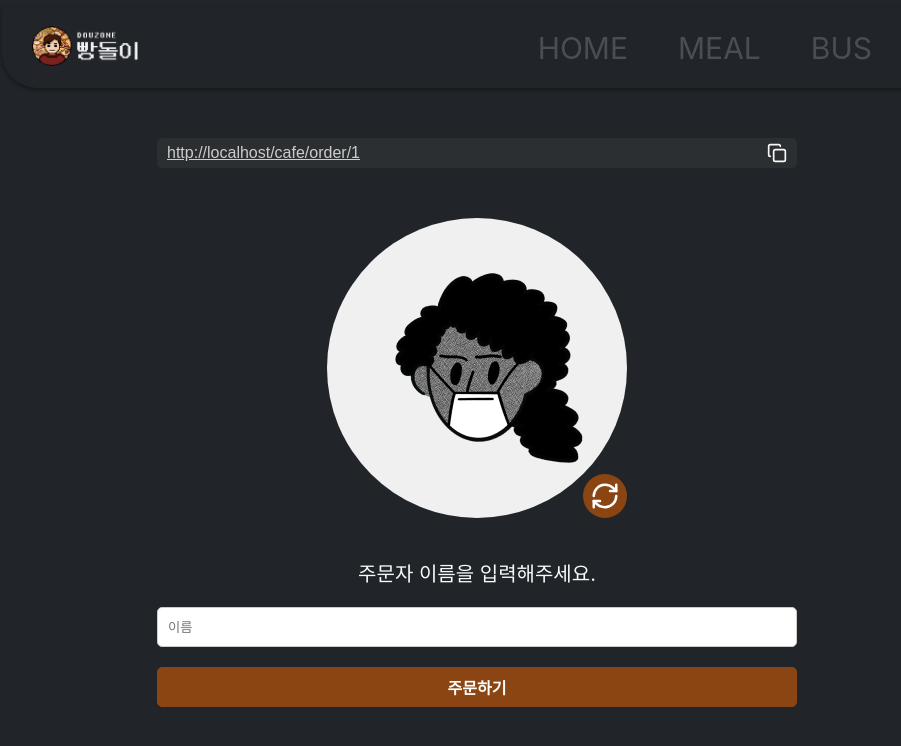
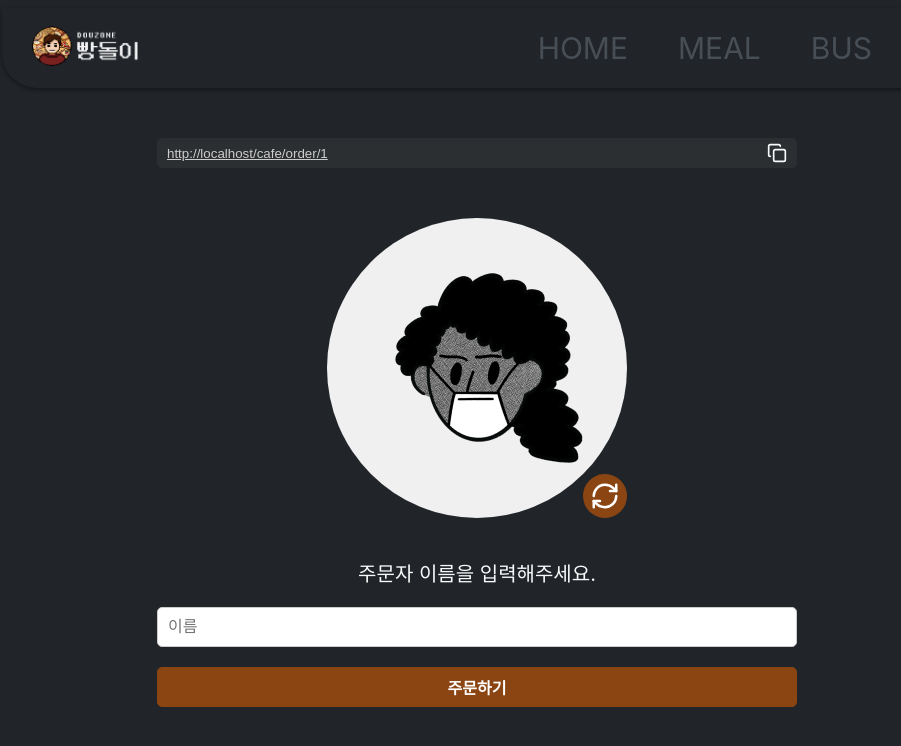
Before and after one commit to coldair426/cronut-web-deploy, a Next.js app: page /cafe/order/1 in a window 1280 px wide. Shown: the top 746 px of the page, without its empty margins (163-1064 px from the left). Built offline with nearby package versions, Linux system fonts and the light colour scheme; a web font is replaced by a local one.

Commit message:
chore: input 클릭시 화면 확대 이슈 수정

```diff
--- a/src/app/cafe/order/[id]/page.tsx
+++ b/src/app/cafe/order/[id]/page.tsx
@@ -15,6 +15,7 @@ const Input = styled.input`
     border-radius: 5px;
     padding: 0 10px;
     box-sizing: border-box;
+    font-size: 16px;
 `;
 
 const ReadOnlyInput = styled.input`
@@ -25,7 +26,6 @@ const ReadOnlyInput = styled.input`
     background-color: #2c2f31;
     text-decoration: underline;
     color: #ccc;
-    font-size: 16px;
 `;
 
 const copyLink = (url: string) => {
```
